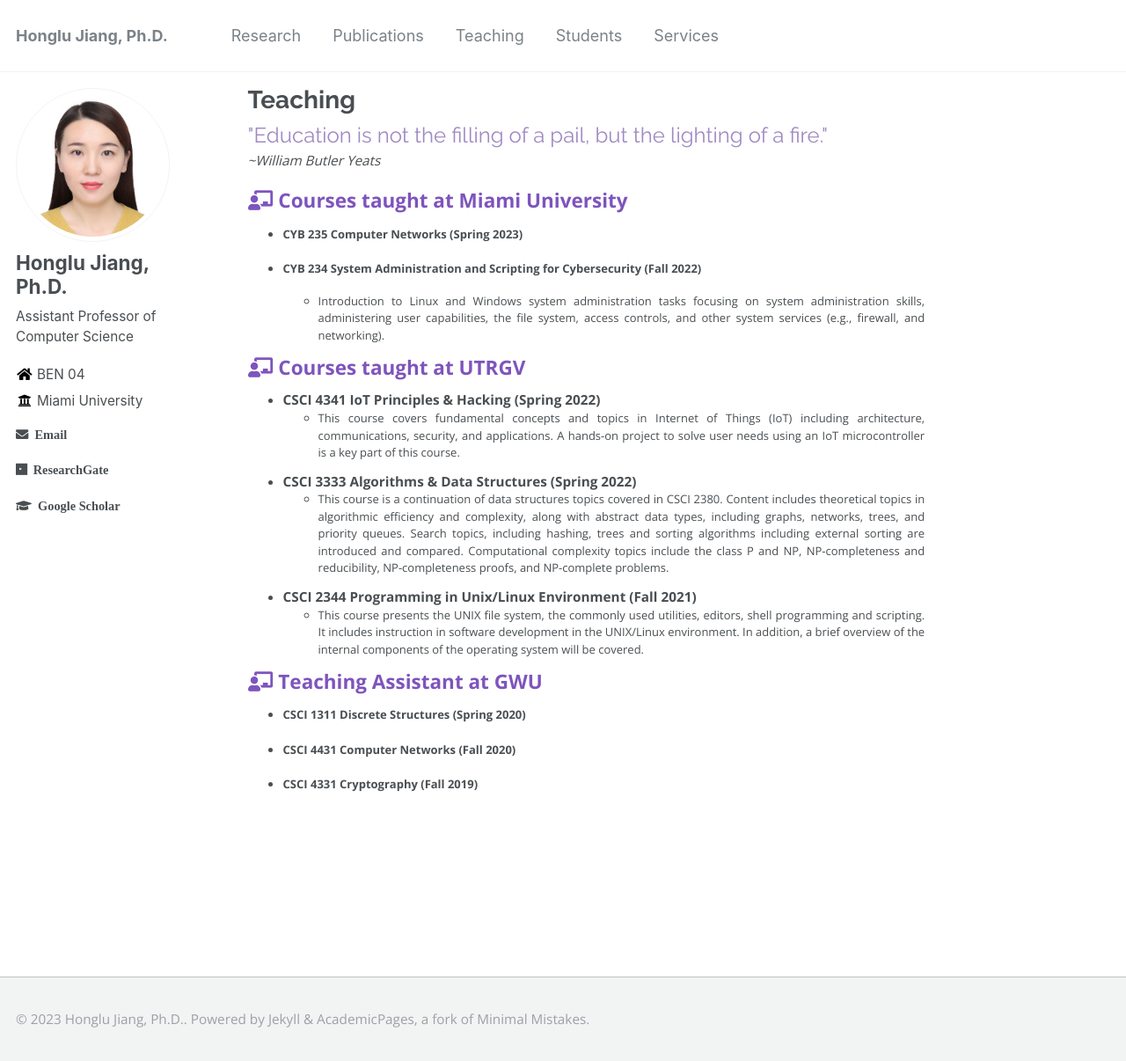
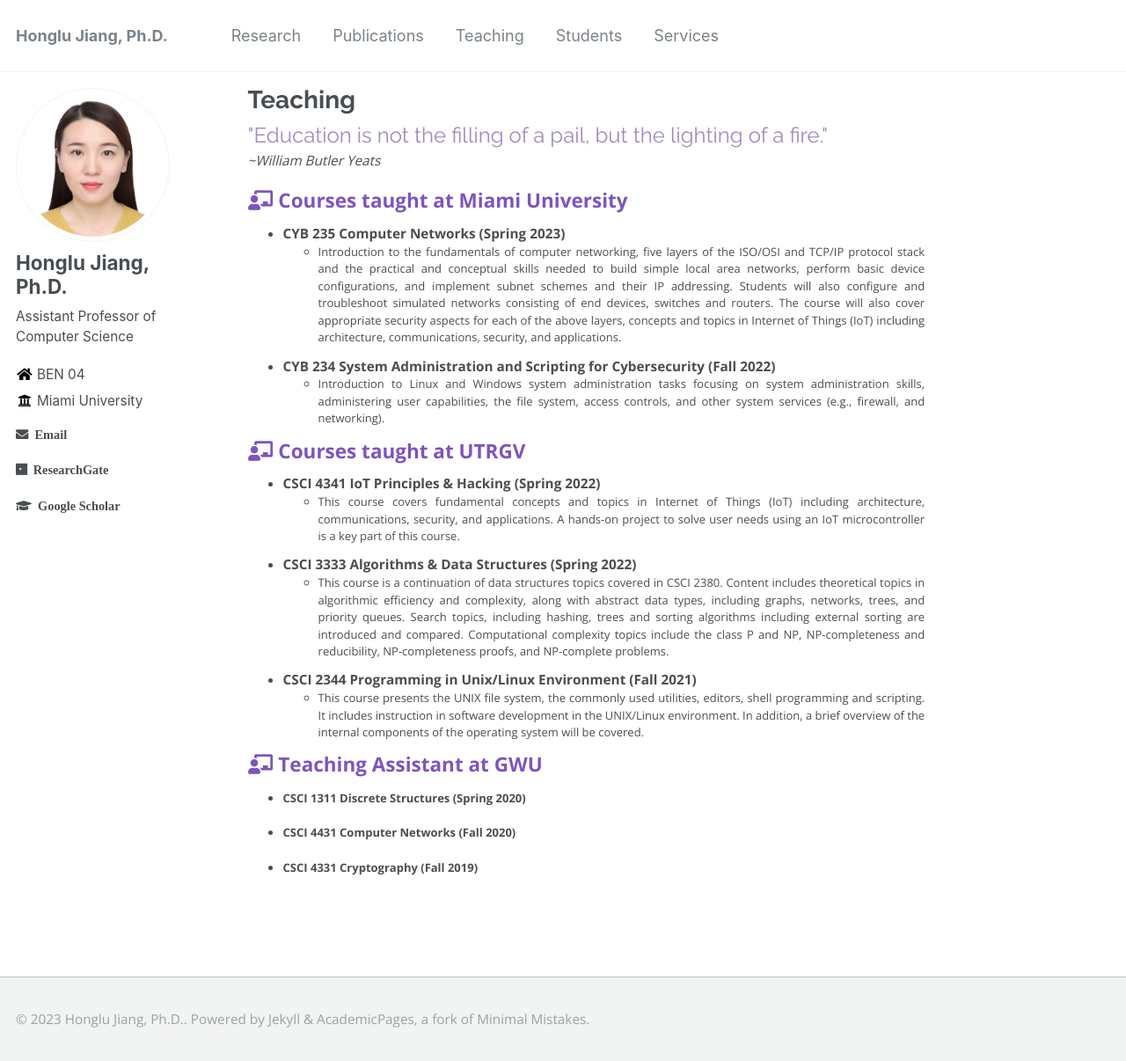
Before and after one commit to hljiang0720/hljiang.github.io, a Jekyll site: the page built from _pages/teaching.md, in a window 1280 px wide and 1206 px high. Shown: the whole window at 88% size. Built offline with Jekyll 4.4.1, drawn with Linux system fonts in a browser that asks for light colours.

Commit message:
Update teaching.md

```diff
--- a/_pages/teaching.md
+++ b/_pages/teaching.md
@@ -11,6 +11,7 @@ author_profile: true
 ### <i class="fa fa-fw fa-chalkboard-teacher" aria-hidden="true"></i> Courses taught at Miami University
 
 * **CYB 235 Computer Networks (Spring 2023)**
+  * Introduction to the fundamentals of computer networking, five layers of the ISO/OSI and TCP/IP protocol stack and the practical and conceptual skills needed to build simple local area networks, perform basic device configurations, and implement subnet schemes and their IP addressing. Students will also configure and troubleshoot simulated networks consisting of end devices, switches and routers. The course will also cover appropriate security aspects for each of the above layers, concepts and topics in Internet of Things (IoT) including architecture, communications, security, and applications.
 
 * **CYB 234 System Administration and Scripting for Cybersecurity (Fall 2022)**
   * Introduction to Linux and Windows system administration tasks focusing on system administration skills, administering user capabilities, the file system, access controls, and other system services (e.g., firewall, and networking).
```
